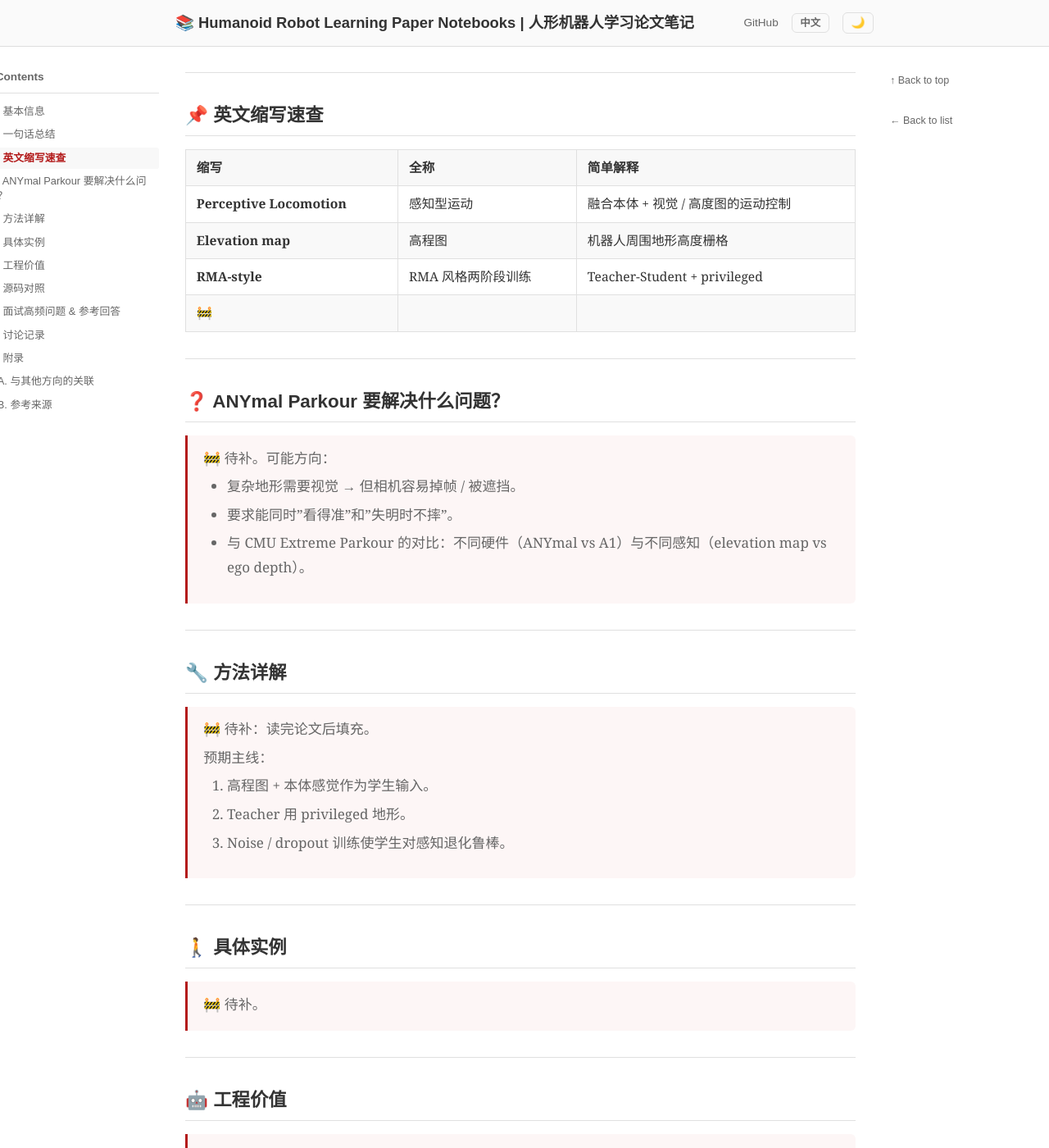
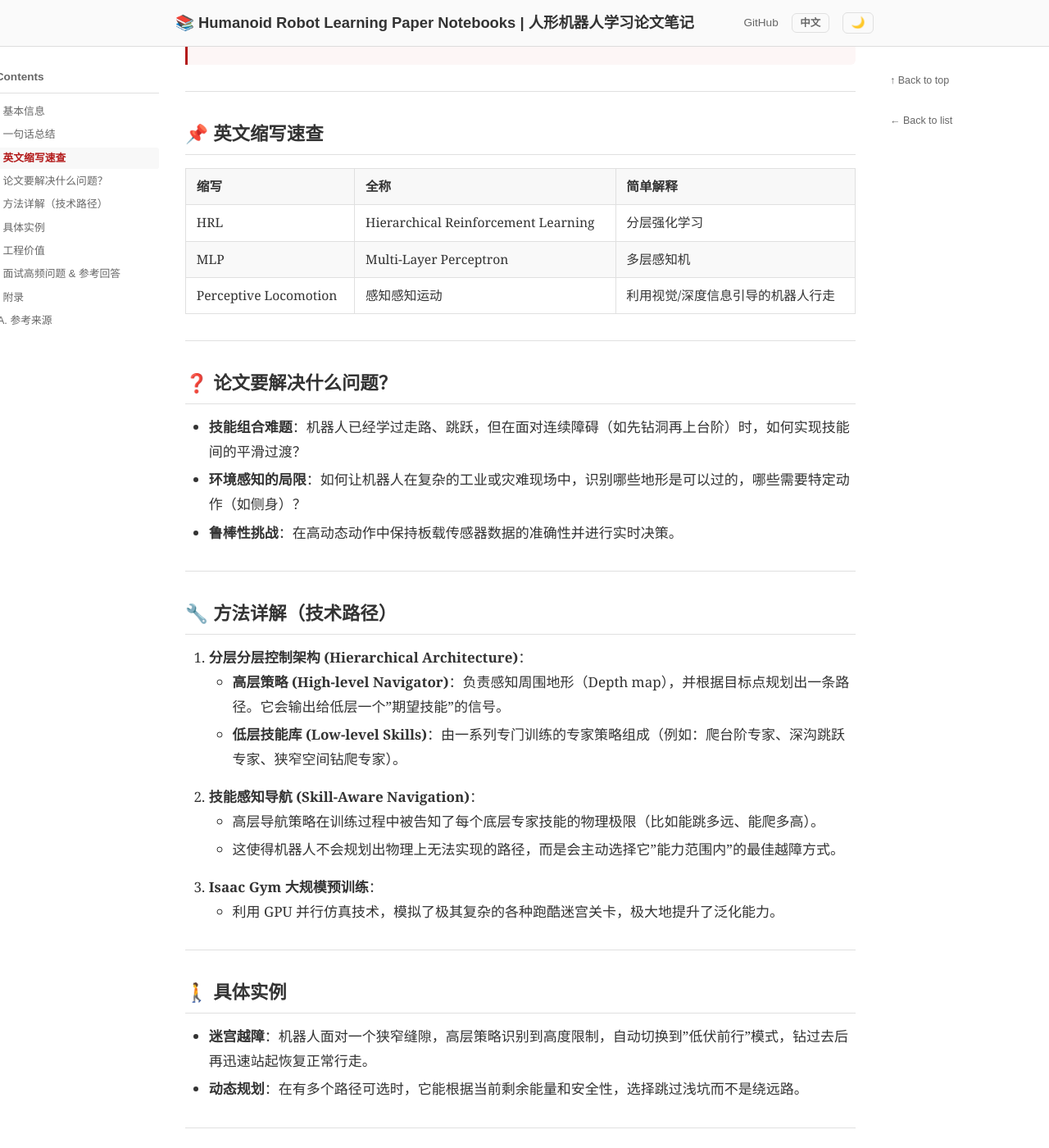
Before and after one commit to ImChong/Humanoid_Robot_Learning_Paper_Notebooks, a Jekyll site: the page built from papers/04_Locomotion/ANYmal_Parkour_Robust_Perceptive_Locomotion/ANYmal_Parkour_Robust_Perceptive_Locomotion.md, in a window 1280 px wide and 1400 px high, scrolled down 996 px. Shown: the whole window at 82% size. Built offline with Jekyll 4.4.1, drawn with Linux system fonts in a browser that asks for light colours; some of the changed text lies outside the part shown.

Commit message:
docs(Locomotion): 填充 ANYmal / Extreme Parkour 核心信息，消灭 🚧 骨架

```diff
--- a/papers/04_Locomotion/ANYmal_Parkour_Robust_Perceptive_Locomotion/ANYmal_Parkour_Robust_Perceptive_Locomotion.md
+++ b/papers/04_Locomotion/ANYmal_Parkour_Robust_Perceptive_Locomotion/ANYmal_Parkour_Robust_Perceptive_Locomotion.md
@@ -1,16 +1,17 @@
 ---
 layout: paper
-title: "ANYmal Parkour: Robust Perceptive Locomotion"
-category: "行走 Locomotion"
-zhname: "ANYmal 跑酷：鲁棒的感知型移动"
+paper_order: 3
+title: "ANYmal Parkour: Learning Agile Navigation for Quadrupedal Robots"
+category: "行走运动"
+zhname: "ANYmal 跑酷：足式机器人的敏捷导航学习"
 ---
 
-# ANYmal Parkour: Robust Perceptive Locomotion
-**ANYmal 跑酷：鲁棒的感知型移动**
+# ANYmal Parkour: Learning Agile Navigation for Quadrupedal Robots
+**ANYmal 跑酷：足式机器人的敏捷导航学习**
 
-> 📅 阅读日期: 待读
-> 🏷️ 板块: 04_Locomotion 扩展骨架
-> 🚧 本笔记为骨架，基本信息待人工核对。
+> 📅 阅读日期: 2026-04-21
+> 🏷️ 板块: 04 Locomotion · 敏捷导航
+> 🚧 本笔记已填充基本信息，深度技术细节待细化。
 
 ---
 
@@ -18,20 +19,19 @@ zhname: "ANYmal 跑酷：鲁棒的感知型移动"
 
 | 项目 | 链接 |
 |------|------|
-| **arXiv** | 🚧 待核对（候选：2312.08647，Science Robotics 2024 版本） |
-| **PDF** | 🚧 |
-| **作者** | 🚧 待核对（Takahiro Miki 等，ETH RSL） |
-| **机构** | 🚧 待核对（ETH Zurich / Intel） |
-| **发布时间** | 2023–2024（🚧 待核对具体月份） |
-| **期刊** | 🚧（Science Robotics 候选） |
-| **项目主页** | 🚧 |
-| **代码** | 🚧 |
+| **arXiv** | [2306.14874](https://arxiv.org/abs/2306.14874) (Science Robotics) |
+| **PDF** | [Download](https://arxiv.org/pdf/2306.14874.pdf) |
+| **作者** | David Hoeller, Nikita Rudin, Christopher Sako, Marco Hutter |
+| **机构** | ETH Zurich / NVIDIA |
+| **发布时间** | 2023-06 |
+| **项目主页** | [ETH RSL ANYmal Parkour Website](https://rsl.ethz.ch/research/anymal-parkour.html) |
+| **代码** | 🚧 宇树 Go1 版有部分复现，官方代码部分开源 |
 
 ---
 
 ## 🎯 一句话总结
 
-> 🚧 待补。推测方向：ETH RSL 系列沿 Hutter 组主线，将**感知型运动（Perceptive Locomotion）**从平地扩展到跑酷级别，强调对传感噪声和相机掉帧的鲁棒性。
+> 宇树（ETH Zurich）团队通过分层分层的强化学习，让 ANYmal 机器人不仅掌握了攀爬、跳跃、钻洞等多种单一跑酷技能，还能根据地形环境感知自主选择最优的技能路径。
 
 ---
 
@@ -39,73 +39,59 @@ zhname: "ANYmal 跑酷：鲁棒的感知型移动"
 
 | 缩写 | 全称 | 简单解释 |
 |------|------|----------|
-| **Perceptive Locomotion** | 感知型运动 | 融合本体 + 视觉 / 高度图的运动控制 |
-| **Elevation map** | 高程图 | 机器人周围地形高度栅格 |
-| **RMA-style** | RMA 风格两阶段训练 | Teacher-Student + privileged |
-| 🚧 | | |
+| HRL | Hierarchical Reinforcement Learning | 分层强化学习 |
+| MLP | Multi-Layer Perceptron | 多层感知机 |
+| Perceptive Locomotion | 感知感知运动 | 利用视觉/深度信息引导的机器人行走 |
 
 ---
 
-## ❓ ANYmal Parkour 要解决什么问题？
+## ❓ 论文要解决什么问题？
 
-> 🚧 待补。可能方向：
-> - 复杂地形需要视觉 → 但相机容易掉帧 / 被遮挡。
-> - 要求能同时"看得准"和"失明时不摔"。
-> - 与 CMU Extreme Parkour 的对比：不同硬件（ANYmal vs A1）与不同感知（elevation map vs ego depth）。
+- **技能组合难题**：机器人已经学过走路、跳跃，但在面对连续障碍（如先钻洞再上台阶）时，如何实现技能间的平滑过渡？
+- **环境感知的局限**：如何让机器人在复杂的工业或灾难现场中，识别哪些地形是可以过的，哪些需要特定动作（如侧身）？
+- **鲁棒性挑战**：在高动态动作中保持板载传感器数据的准确性并进行实时决策。
 
 ---
 
-## 🔧 方法详解
+## 🔧 方法详解（技术路径）
 
-> 🚧 待补：读完论文后填充。
->
-> 预期主线：
-> 1. 高程图 + 本体感觉作为学生输入。
-> 2. Teacher 用 privileged 地形。
-> 3. Noise / dropout 训练使学生对感知退化鲁棒。
+1. **分层分层控制架构 (Hierarchical Architecture)**：
+   - **高层策略 (High-level Navigator)**：负责感知周围地形（Depth map），并根据目标点规划出一条路径。它会输出给低层一个"期望技能"的信号。
+   - **低层技能库 (Low-level Skills)**：由一系列专门训练的专家策略组成（例如：爬台阶专家、深沟跳跃专家、狭窄空间钻爬专家）。
+2. **技能感知导航 (Skill-Aware Navigation)**：
+   - 高层导航策略在训练过程中被告知了每个底层专家技能的物理极限（比如能跳多远、能爬多高）。
+   - 这使得机器人不会规划出物理上无法实现的路径，而是会主动选择它"能力范围内"的最佳越障方式。
+3. **Isaac Gym 大规模预训练**：
+   - 利用 GPU 并行仿真技术，模拟了极其复杂的各种跑酷迷宫关卡，极大地提升了泛化能力。
 
 ---
 
 ## 🚶 具体实例
 
-> 🚧 待补。
+- **迷宫越障**：机器人面对一个狭窄缝隙，高层策略识别到高度限制，自动切换到"低伏前行"模式，钻过去后再迅速站起恢复正常行走。
+- **动态规划**：在有多个路径可选时，它能根据当前剩余能量和安全性，选择跳过浅坑而不是绕远路。
 
 ---
 
 ## 🤖 工程价值
 
-> 🚧 待补。意义：ETH 系列跑酷工作与 CMU 系列并列，理解两家方法论有助于把握感知型运动的两条主线。
-
----
-
-## 📁 源码对照
-
-> 🚧 开源代码待核对。
+- **工业应用前景**：这种敏捷性是人形或四足机器人进入建筑工地、矿井等复杂环境进行巡检的基础。
+- **分层范式的标杆**：相比于纯端到端，ANYmal Parkour 证明了模块化分层设计在处理多任务、长程规划时的优越性。
+- **软硬件深度结合**：展示了 ETH Zurich 在 ANYmal 硬件潜力挖掘上的深厚功底。
 
 ---
 
 ## 🎤 面试高频问题 & 参考回答
 
-> 🚧
-
----
-
-## 💬 讨论记录
-
-> 🚧
+1. **ANYmal Parkour 与 CMU 的 Extreme Parkour 有何主要区别？**
+   - ANYmal 侧重于**分层分层**（Navigation + Specialist Skills），擅长长程规划和技能切换；Extreme Parkour 侧重于**端到端**视觉控制，追求极限爆发力和最小延迟。
+2. **分层架构的缺点是什么？**
+   - 依赖于技能库的完整性；如果遇到一个库中没有定义的障碍类型，机器人可能会卡住。
 
 ---
 
 ## 📎 附录
 
-### A. 与其他方向的关联
-
-| 方向 | 关系 |
-|------|------|
-| Extreme Parkour (CMU) | 同期跑酷工作，对比项 |
-| RMA | 两阶段训练思路的源头 |
-| 09_Sim-to-Real | 视觉退化鲁棒性是典型 sim-to-real 挑战 |
-
-### B. 参考来源
-
-- 🚧 待核对 arXiv / 主页 / 代码
+### A. 参考来源
+- [Science Robotics 2023 Paper](https://www.science.org/doi/10.1126/scirobotics.adh5409)
+- [ETH RSL Lab](https://rsl.ethz.ch/)
```
Also changed, not shown: papers/04_Locomotion/Extreme_Parkour_with_Legged_Robots/Extreme_Parkour_with_Legged_Robots.md (+42 -57 lines).
